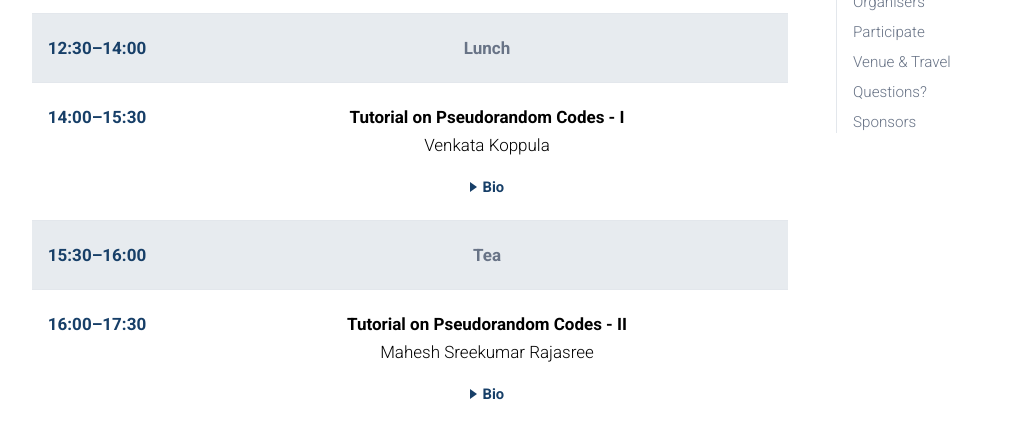
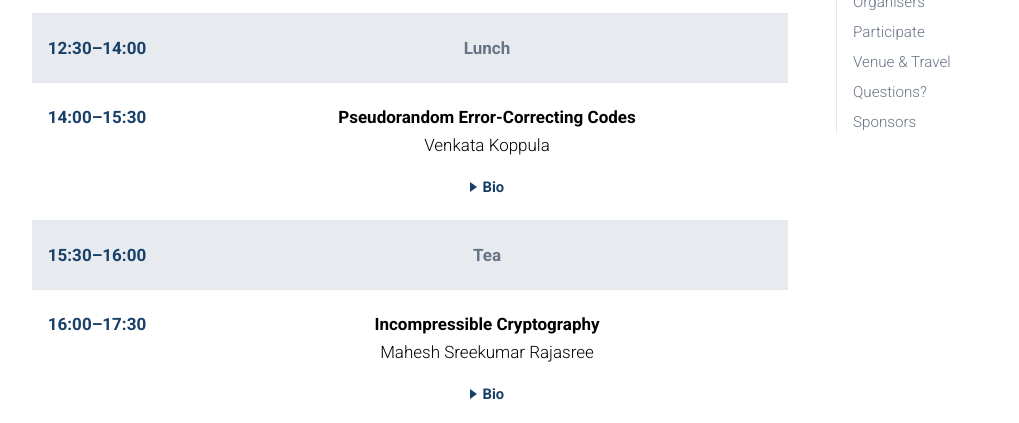
Before and after one commit to Mahe94/mahe94.github.io, a Jekyll site: the page built from _workshops/FSTTCS-2026.md, in a window 1280 px wide and 900 px high, scrolled down 2944 px. Shown: the part 153-576 px from the top of the window, without its empty margins (230-1249 px from the left). Built offline with Jekyll 4.4.1, drawn with Linux system fonts in a browser that asks for light colours; comment, search, counter and statistics services are not loaded; a style sheet for code colours, icons or effects is not loaded.

Commit message:
Update FSTTCS tutorial titles

```diff
--- a/_workshops/FSTTCS-2026.md
+++ b/_workshops/FSTTCS-2026.md
@@ -1193,7 +1193,7 @@ flush_top: true
           14:00&ndash;15:30
         </div>
         <div>
-          <div class="rtc-programme-title">Tutorial on Pseudorandom Codes - I</div>
+          <div class="rtc-programme-title">Pseudorandom Error-Correcting Codes</div>
           <div>
             Venkata Koppula
           </div>
@@ -1220,7 +1220,7 @@ flush_top: true
           16:00&ndash;17:30
         </div>
         <div>
-          <div class="rtc-programme-title">Tutorial on Pseudorandom Codes - II</div>
+          <div class="rtc-programme-title">Incompressible Cryptography</div>
           <div>
             Mahesh Sreekumar Rajasree
           </div>
```
